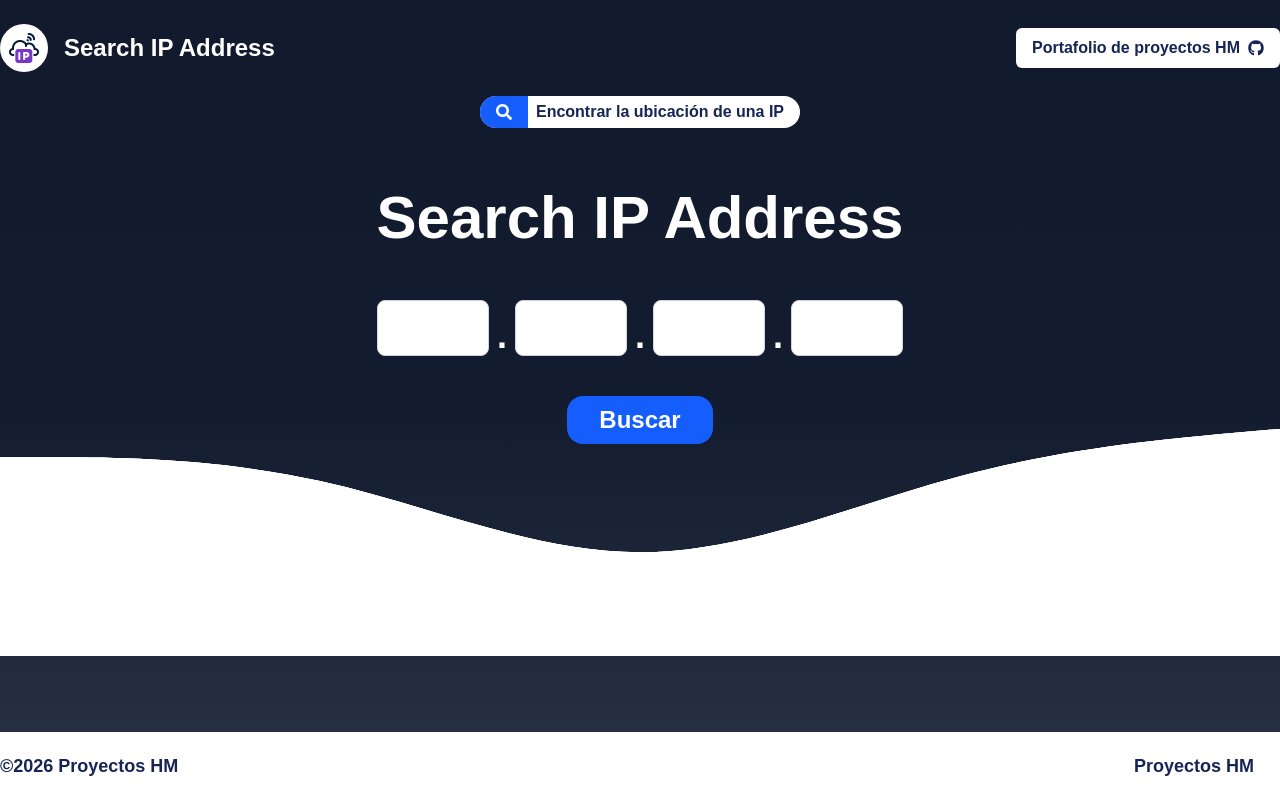
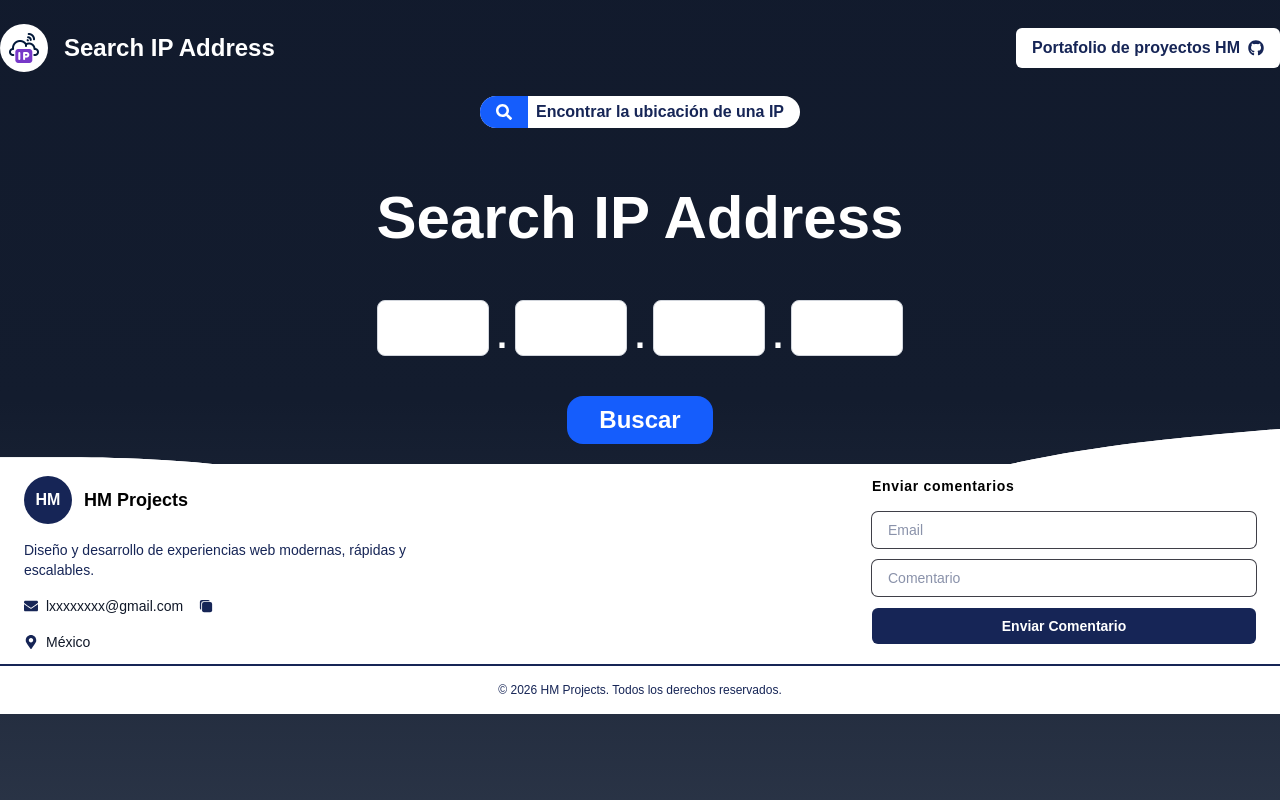
Before and after one commit to EnriqueHM31/api-ip-localization, a React (Vite) app: page / in a window 1280 px wide. Built offline with nearby package versions, Linux system fonts and the light colour scheme; no server answers.

Commit message:
feat: enhance Footer component with email copy functionality and improved layout for better user interaction

```diff
--- a/src/components/LandingPage/Footer.tsx
+++ b/src/components/LandingPage/Footer.tsx
@@ -1,24 +1,95 @@
-import { FaGithub } from "react-icons/fa";
-import FondoWave from "../Atomos/FondoWave";
+import {
+    FaEnvelope,
+    FaMapMarkerAlt
+} from "react-icons/fa";
+import { IoCopy } from "react-icons/io5";
+import { toast } from "sonner";
 
 export default function Footer() {
+
+    const handleCopiarEmail = (e: React.MouseEvent<HTMLButtonElement, MouseEvent>) => {
+
+        if (!navigator.clipboard) {
+            toast.error("No se pudo copiar el correo electrónico");
+            return;
+        };
+        navigator.clipboard.writeText("luisenriquehernandezmarin0@gmail.com");
+        e.currentTarget.blur();
+        toast.success("Correo electrónico copiado");
+    }
+
     return (
-        <div className="mt-50">
-            <FondoWave />
-            <footer className="flex items-center justify-between py-5 gap-8 w-full  mx-auto bg-white absolute bottom-0">
-                <div className="flex max-w-7xl w-full mx-auto justify-between">
+        <div className="relative">
+            <footer className="bg-white text-gray-900 z-50">
+                <div className="max-w-7xl mx-auto">
 
-                    <p className="text-blue-950 text-lg font-bold"> ©2026 Proyectos HM</p>
+                    <div className="mx-auto flex  justify-between items-start max-w-7xl gap-10 px-6 py-3 ">
+                        {/* BRAND */}
+                        <div className="space-y-4 flex-1">
+                            <div className="flex items-center gap-3">
+                                <div className="flex h-12 w-12 items-center justify-center rounded-full bg-blue-950 text-white font-bold">
+                                    HM
+                                </div>
+                                <span className="text-lg font-semibold text-black">
+                                    HM Projects
+                                </span>
+                            </div>
 
-                    <div className="flex items-center gap-2">
-                        <p className="text-blue-950 text-lg font-bold">Proyectos HM</p>
-                        <a href="https://github.com/ehmicky/proyectos-hm" target="_blank" rel="noreferrer" className="text-white text-lg font-bold">
-                            <FaGithub />
-                        </a>
+                            <p className="text-sm text-blue-950">
+                                Diseño y desarrollo de experiencias web modernas, rápidas y escalables.
+                            </p>
+
+                            <ul className="space-y-2 text-sm flex flex-col gap-2">
+                                <li className="flex items-center gap-2">
+                                    <FaEnvelope className="text-blue-950" />
+                                    lxxxxxxxx@gmail.com
+                                    <button className="ml-2 text-blue-950 hover:text-blue-600 transition-all duration-300 cursor-pointer" onClick={handleCopiarEmail}>
+                                        <IoCopy />
+                                    </button>
+                                </li>
+                                <li className="flex items-center gap-2">
+                                    <FaMapMarkerAlt className="text-blue-950" />
+                                    México
+                                </li>
+                            </ul>
+                        </div>
+
+                        <div className="flex-1"></div>
+
+
+                        {/* NEWSLETTER */}
+                        <div className="flex-1">
+                            <h4 className="mb-4 text-sm font-semibold  tracking-wider text-black">
+                                Enviar comentarios
+                            </h4>
+
+                            <form className="space-y-3">
+                                <input
+                                    type="email"
+                                    placeholder="Email"
+                                    className="w-full rounded-md bg-white px-4 py-2 text-sm  text-blue-950 outline-none ring-1 ring-zinc-700 focus:ring-2 focus:ring-blue-600"
+                                />
+                                <input
+                                    type="text"
+                                    placeholder="Comentario"
+                                    className="w-full rounded-md bg-white px-4 py-2 text-sm text-blue-950 outline-none ring-1 ring-zinc-700 focus:ring-2 focus:ring-blue-600"
+                                />
+                                <button
+                                    type="submit"
+                                    className="w-full rounded-md  bg-blue-950 py-2 text-sm font-semibold text-white  cursor-pointer hover:bg-blue-600 transition-all duration-400"
+                                >
+                                    Enviar Comentario
+                                </button>
+                            </form>
+                        </div>
+                    </div>
+
+                    {/* BOTTOM */}
+                    <div className="border-t-2 border-blue-950 py-4 text-center text-xs text-blue-950">
+                        © {new Date().getFullYear()} HM Projects. Todos los derechos reservados.
                     </div>
                 </div>
             </footer>
-
         </div>
-    )
+    );
 }
```
